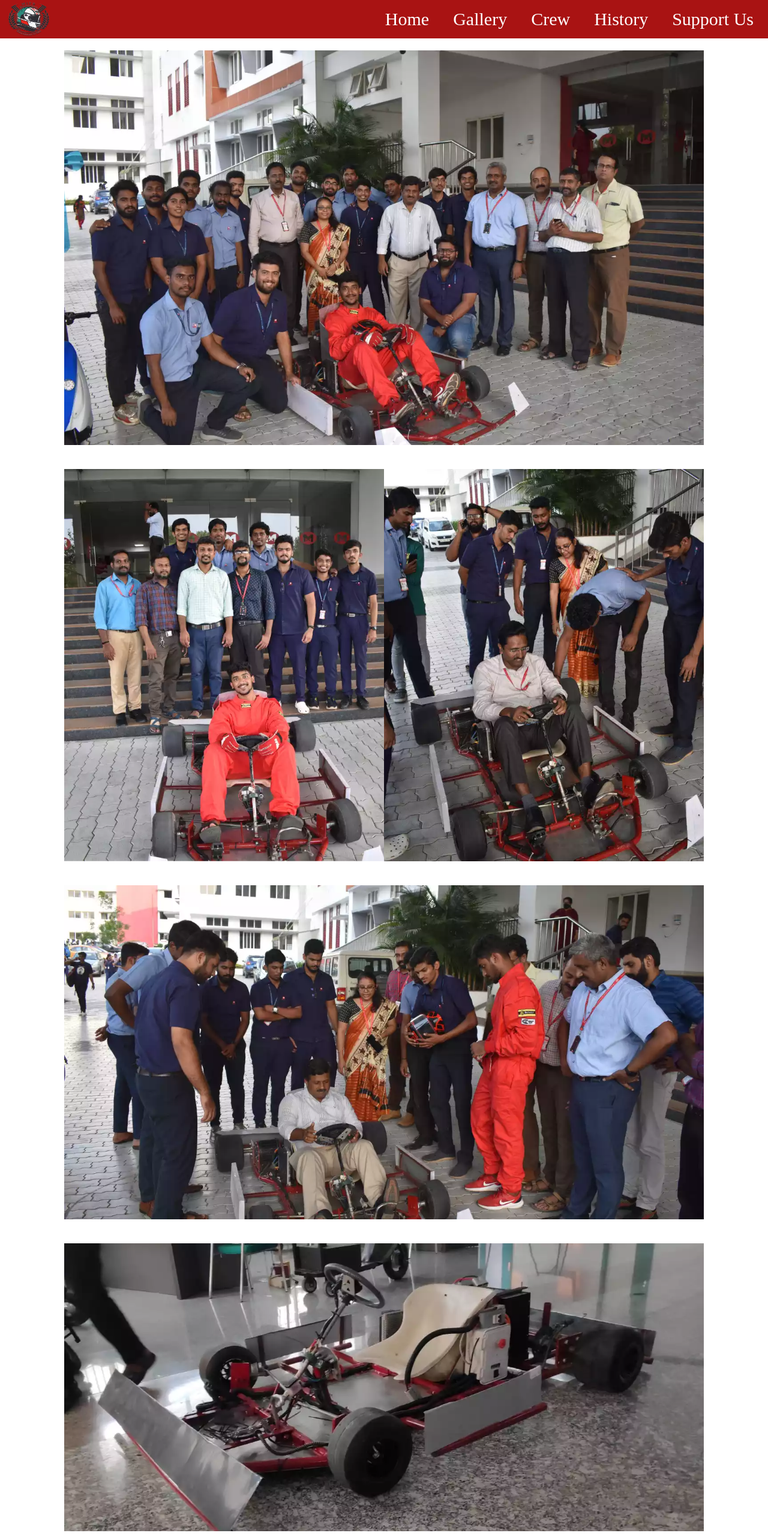
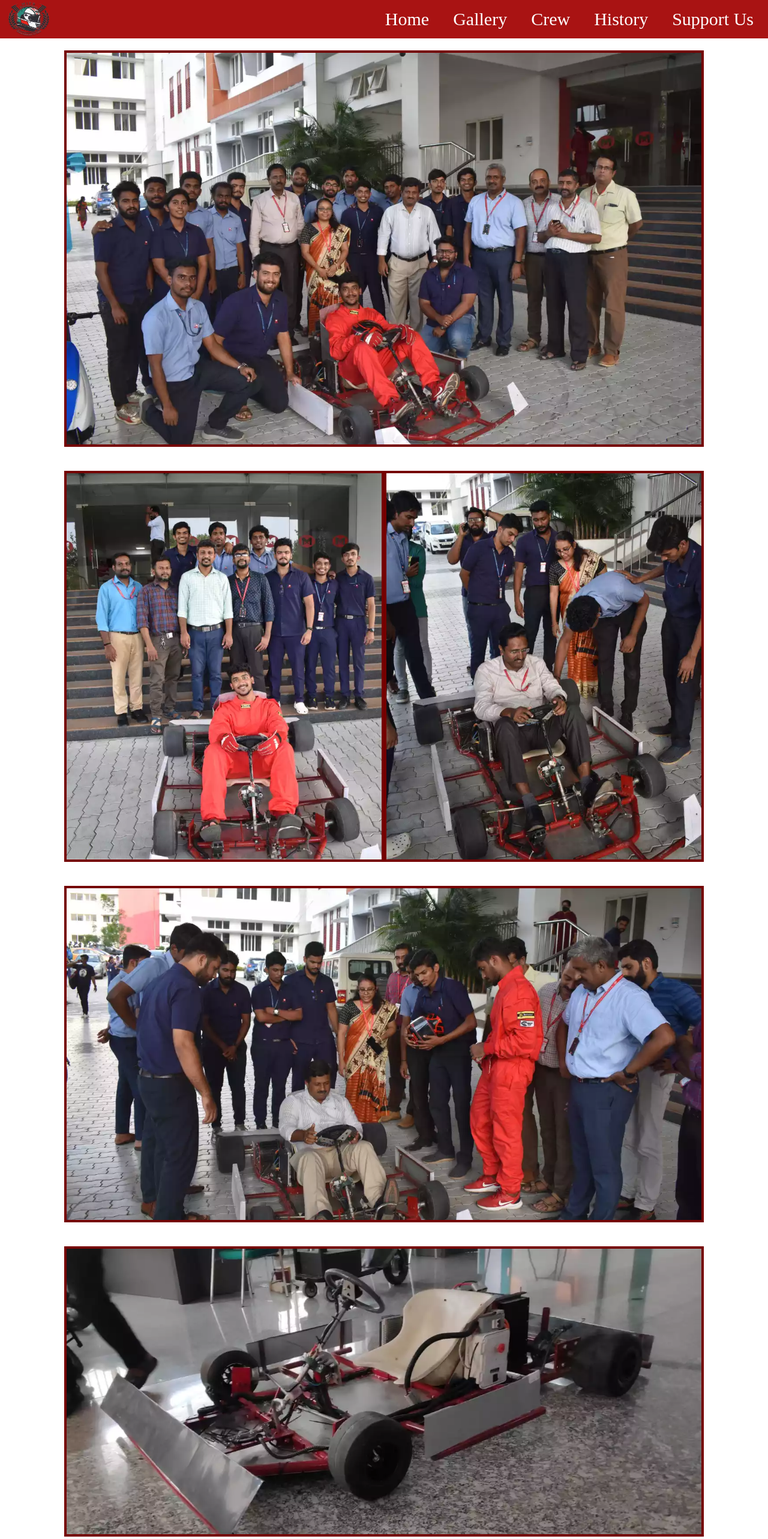
Before and after one commit to Adrin7113/motorsports, a React (Vite) app: page /gallery in a window 1280 px wide. Shown: the top 2566 px of the page at 60% size. Built offline with nearby package versions, Linux system fonts and the light colour scheme; a web font is replaced by a local one.

Commit message:
Basic Layout Done

```diff
--- a/src/pages/Gallery.jsx
+++ b/src/pages/Gallery.jsx
@@ -4,37 +4,45 @@ const Gallery = () => {
       <img
         src="/galleryOne.webp"
         alt="Gallery Image One"
-        className="w-5/6 mx-10 mb-10 mt-5"
+        className="w-5/6 mx-10 mb-10 mt-5 border-4 border-[#750000]"
       />
       <div className="flex justify-center mb-10 mx-10 w-5/6">
-        <img src="/galleryTwo.webp" alt="Gallery Image One" className="w-1/2" />
+        <img
+          src="/galleryTwo.webp"
+          alt="Gallery Image One"
+          className="w-1/2 border-4 border-[#750000]"
+        />
         <img
           src="/galleryThree.webp"
           alt="Gallery Image One"
-          className="w-1/2"
+          className="w-1/2 border-4 border-[#750000]"
         />
       </div>
       <img
         src="/galleryFour.webp"
         alt="Gallery Image One"
-        className="w-5/6 mx-10 mb-10"
+        className="w-5/6 mx-10 mb-10 border-4 border-[#750000]"
       />
       <img
         src="/galleryFive.webp"
         alt="Gallery Image One"
-        className="w-5/6 mx-10 mb-10"
+        className="w-5/6 mx-10 mb-10 border-4 border-[#750000]"
       />
       <div className="flex justify-center mb-5 mx-10 w-5/6">
-        <img src="/gallerySix.webp" alt="Gallery Image One" className="w-1/3" />
+        <img
+          src="/gallerySix.webp"
+          alt="Gallery Image One"
+          className="w-1/3 border-4 border-[#750000]"
+        />
         <img
           src="/gallerySeven.webp"
           alt="Gallery Image One"
-          className="w-1/3"
+          className="w-1/3 border-4 border-[#750000]"
         />
         <img
           src="/galleryEight.webp"
           alt="Gallery Image One"
-          className="w-1/3"
+          className="w-1/3 border-4 border-[#750000]"
         />
       </div>
     </div>
```
